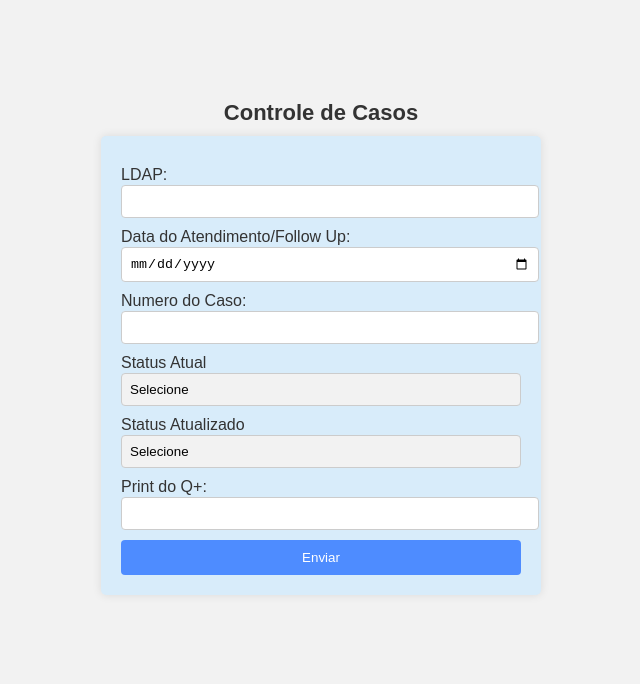
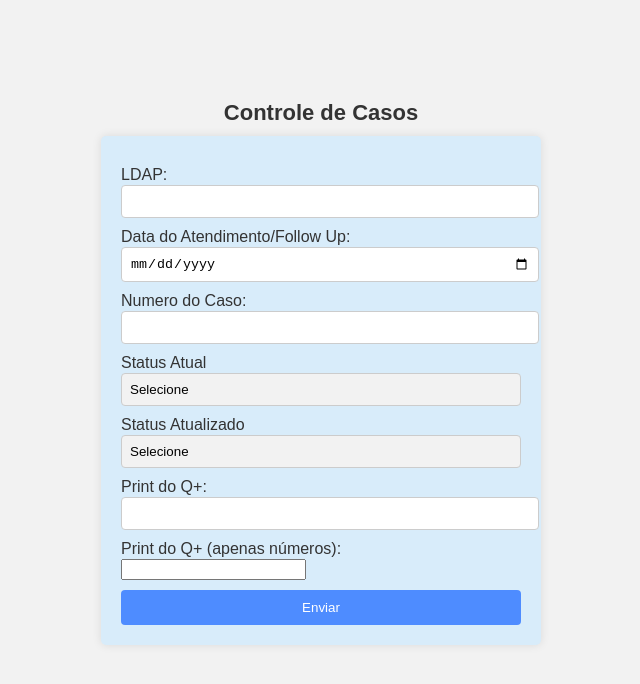
Before and after one commit to Josue185/controlecasos, a plain HTML site: page index.html in a window 1280 px wide. Shown: the whole page, without its empty margins (319-959 px from the left). Drawn offline with Linux system fonts and the light colour scheme.

Commit message:
Update index.html

```diff
--- a/index.html
+++ b/index.html
@@ -45,6 +45,9 @@
     <label for="printqplus">Print do Q+:</label>
     <input type="text" id="screenshot" name="screenshot" required>
 
+    <label for="time in case">Print do Q+ (apenas números):</label>
+    <input type="number" id="time" name="time" pattern="[\d]+" required>
+
     <button type="submit">
       Enviar
     </button>
```
